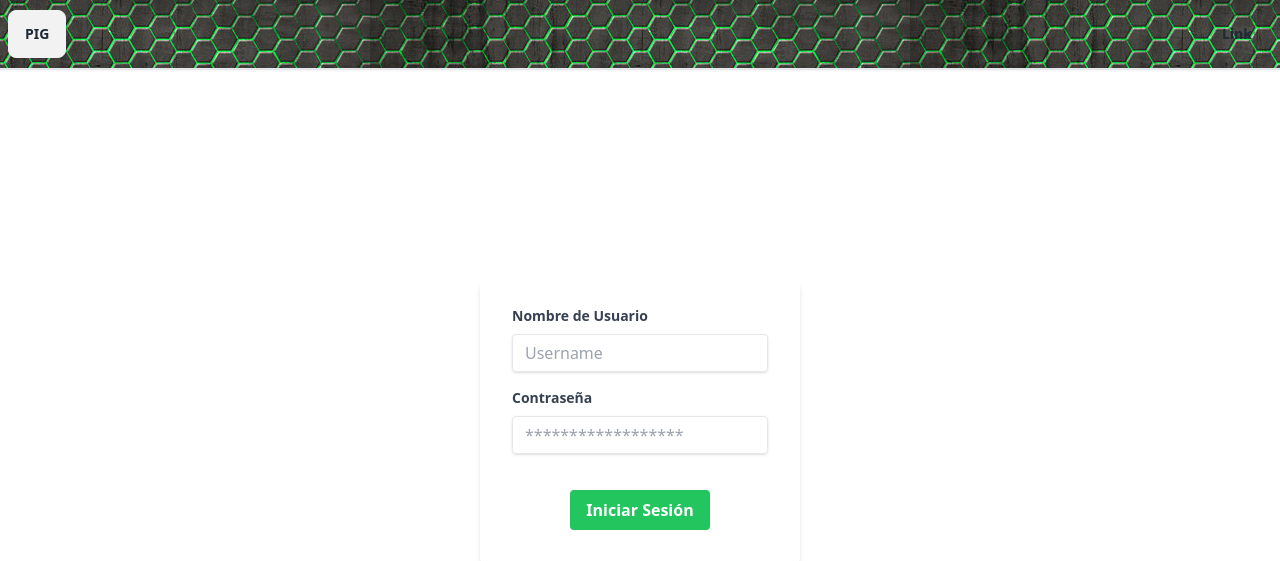
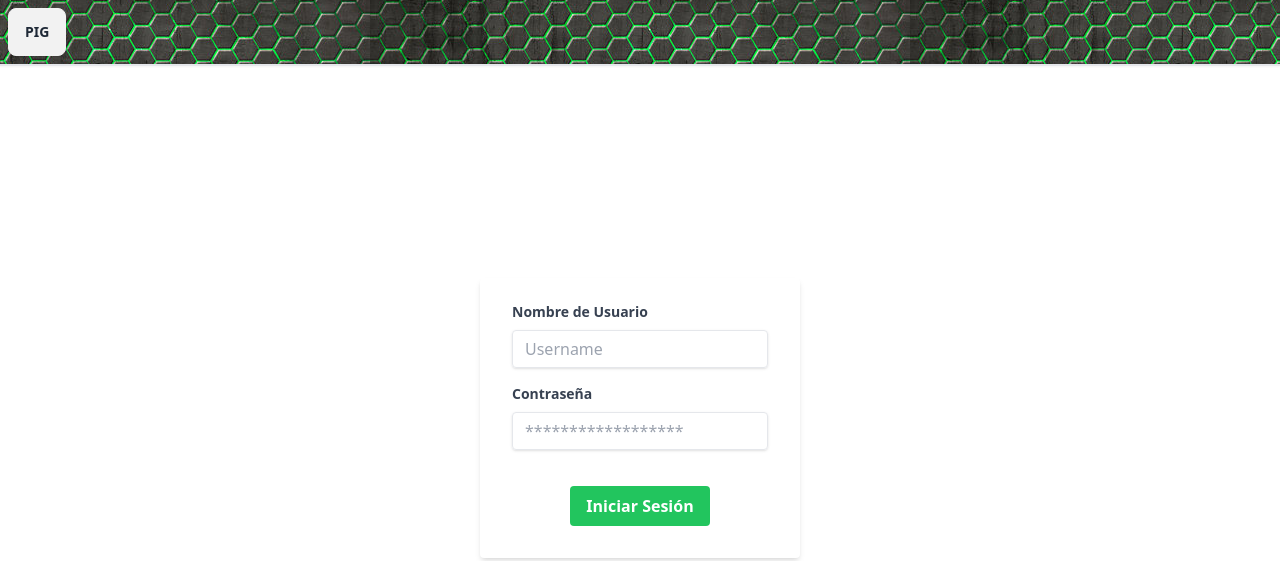
Before and after one commit to Xx-IKERO-90-xX/png_image_gestor, a Flask app: page /auth/login in a window 1280 px wide. Shown: the top 561 px of the page. Run offline with Flask 3, Linux system fonts and the light colour scheme; some libraries are stand-ins or nearby versions.

Commit message:
Modificamos el menu

```diff
--- a/templates/base.jinja
+++ b/templates/base.jinja
@@ -21,9 +21,7 @@
             <a class="btn ">PIG</a>
         </div>
         <div class="flex-none">
-            <ul class="menu menu-horizontal px-1">
-                <li><a><strong>Link</strong></a></li>
-            </ul>
+
         </div>
     </header>
     <main class="container mx-auto my-4">
```
